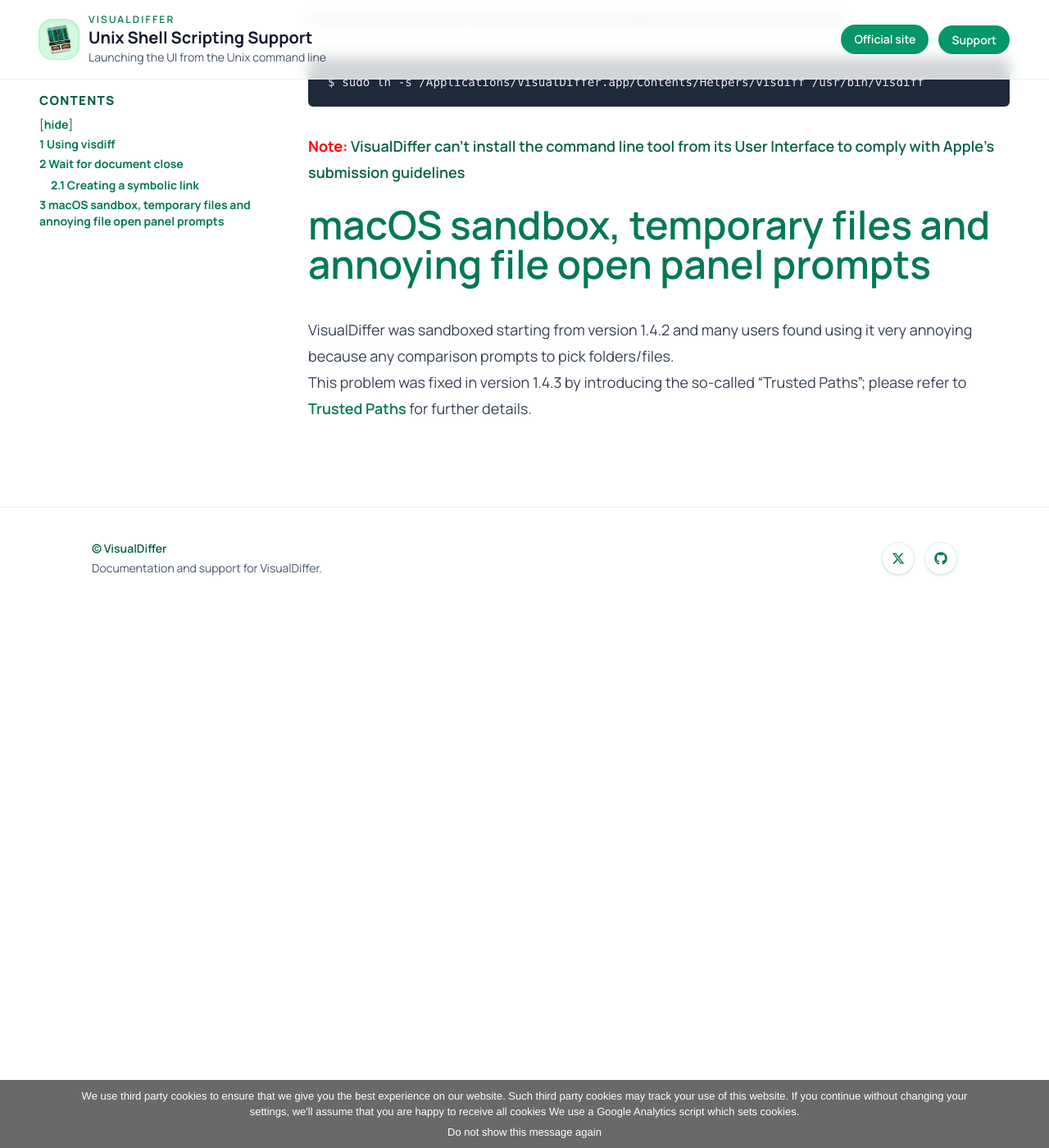
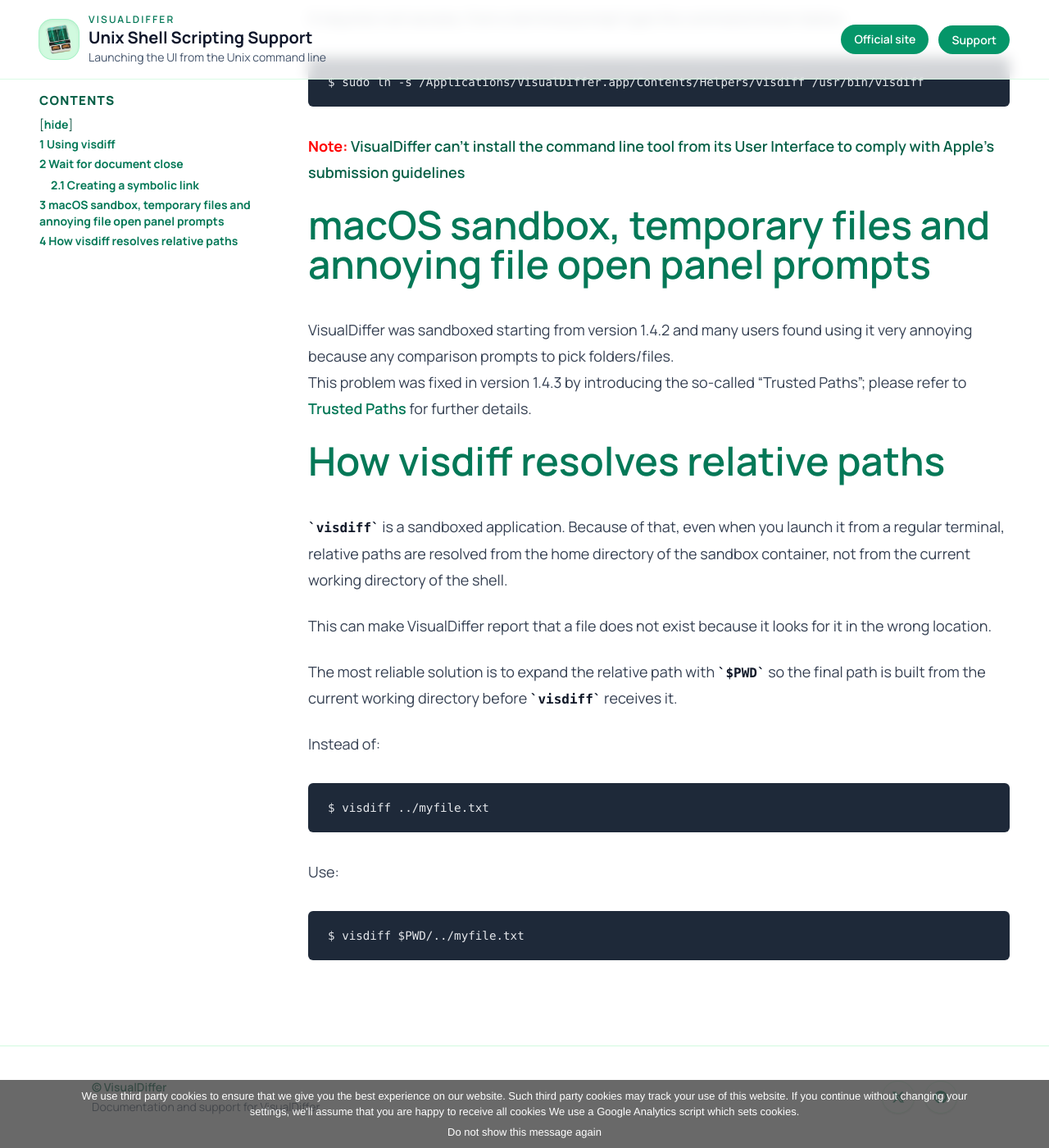
Before and after one commit to visualdiffer/visualdiffer.github.com, a Jekyll site: the page built from unixshell.md, in a window 1280 px wide and 1400 px high, scrolled down 1037 px. Shown: the whole window at 82% size. Built offline with Jekyll 4.4.1, drawn with Linux system fonts in a browser that asks for light colours.

Commit message:
docs: document relative paths

```diff
--- a/unixshell.md
+++ b/unixshell.md
@@ -47,3 +47,24 @@
 
 VisualDiffer was sandboxed starting from version 1.4.2 and many users found using it very annoying because any comparison prompts to pick folders/files.
 This problem was fixed in version 1.4.3 by introducing the so-called "Trusted Paths"; please refer to [Trusted Paths](trustedPaths.html) for further details.
+
+[How visdiff resolves relative paths](#relative_paths)
+========================================================
+
+`visdiff` is a sandboxed application. Because of that, even when you launch it from a regular terminal, relative paths are resolved from the home directory of the sandbox container, not from the current working directory of the shell.
+
+This can make VisualDiffer report that a file does not exist because it looks for it in the wrong location.
+
+The most reliable solution is to expand the relative path with `$PWD` so the final path is built from the current working directory before `visdiff` receives it.
+
+Instead of:
+
+{% highlight bash %}
+$ visdiff ../myfile.txt
+{% endhighlight %}
+
+Use:
+
+{% highlight bash %}
+$ visdiff $PWD/../myfile.txt
+{% endhighlight %}
```
